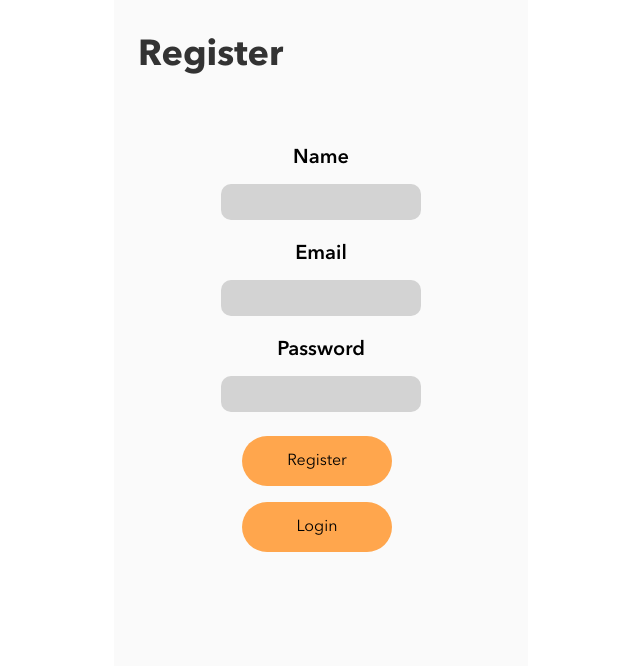
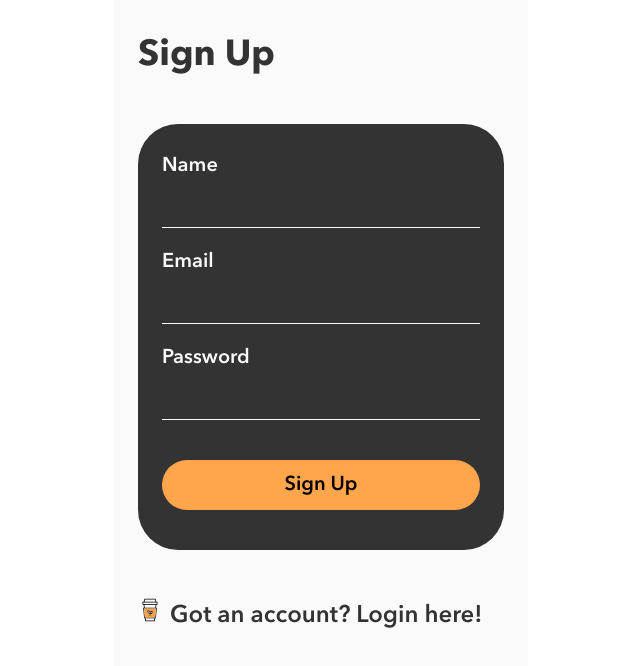
Before and after one commit to andriitaran/perfect-cup, a React (Create React App) app in the folder client/: page /register in a window 1280 px wide. Shown: the top 666 px of the page, without its empty margins (319-959 px from the left). Built offline with nearby package versions, Linux system fonts and the light colour scheme.

Commit message:
Perfect Cup V 1.0.8. Register/Login components styling finished, ready for deployment.

```diff
--- a/client/src/components/Discover.js
+++ b/client/src/components/Discover.js
@@ -98,7 +98,7 @@ class Discover extends Component {
                   this.titleCase(this.state.selectedShop.street)}
               </span>
               <span className="discover-container__map--window-hours">
-                {this.state.selectedShop.hours}
+                7AM - 8PM
               </span>
             </div>
           </InfoWindow>
--- a/client/src/components/Login.js
+++ b/client/src/components/Login.js
@@ -1,6 +1,7 @@
 import React, { Component } from "react";
 import { Link } from "react-router-dom";
 import axios from "axios";
+import ProfileLogo from "../assets/icons/profile_logo.svg";
 
 class Login extends Component {
   handleLogin = event => {
@@ -54,7 +55,10 @@ class Login extends Component {
             </button>
           </form>
           <Link to="/register">
-            <button className="login-container__register">Register</button>
+            <img className="login-container__cup" src={ProfileLogo} />
+            <span className="login-container__register">
+              Sign up with email
+            </span>
           </Link>
         </div>
       </section>
--- a/client/src/components/PourOver.js
+++ b/client/src/components/PourOver.js
@@ -48,21 +48,13 @@ export default class PourOver extends Component {
     const step6 = "Give brewer a gentle swirl";
     const step7 = "Let the water drain through and serve";
     const arr = [
-      // { text: step1, time: 5000 },
-      // { text: step2, time: 15000 },
-      // { text: step3, time: 15000 },
-      // { text: step4, time: 30000 },
-      // { text: step5, time: 60000 },
-      // { text: step6, time: 5000 },
-      // { text: step7, time: 30000 }
-
-      { text: step1, time: 3000 },
-      { text: step2, time: 3000 },
-      { text: step3, time: 3000 },
-      { text: step4, time: 3000 },
-      { text: step5, time: 3000 },
-      { text: step6, time: 3000 },
-      { text: step7, time: 3000 }
+      { text: step1, time: 5000 },
+      { text: step2, time: 15000 },
+      { text: step3, time: 15000 },
+      { text: step4, time: 30000 },
+      { text: step5, time: 60000 },
+      { text: step6, time: 5000 },
+      { text: step7, time: 30000 }
     ];
 
     this.setState(
--- a/client/src/components/Register.js
+++ b/client/src/components/Register.js
@@ -1,6 +1,7 @@
 import React, { Component } from "react";
 import { Link } from "react-router-dom";
 import axios from "axios";
+import ProfileLogo from "../assets/icons/profile_logo.svg";
 
 class Register extends Component {
   handleRegister = event => {
@@ -22,7 +23,7 @@ class Register extends Component {
     return (
       <section className="register">
         <div className="register-container">
-          <span className="register-container__header">Register</span>
+          <span className="register-container__header">Sign Up</span>
           <form
             className="register-container__form"
             action="submit"
@@ -67,11 +68,14 @@ class Register extends Component {
               className="register-container__form--register"
               type="submit"
             >
-              Register
+              Sign Up
             </button>
           </form>
           <Link to="/login">
-            <button className="register-container__login">Login</button>
+            <img className="register-container__cup" src={ProfileLogo} />
+            <span className="register-container__login">
+              Got an account? Login here!
+            </span>
           </Link>
         </div>
       </section>
--- a/client/src/styles/main.css
+++ b/client/src/styles/main.css
@@ -240,9 +240,6 @@ a {
   -webkit-box-direction: normal;
       -ms-flex-direction: column;
           flex-direction: column;
-  -webkit-box-align: center;
-      -ms-flex-align: center;
-          align-items: center;
 }
 
 .register-container__header {
@@ -254,6 +251,7 @@ a {
 }
 
 .register-container__form {
+  color: #fafafa;
   display: -webkit-box;
   display: -ms-flexbox;
   display: flex;
@@ -261,10 +259,12 @@ a {
   -webkit-box-direction: normal;
       -ms-flex-direction: column;
           flex-direction: column;
-  -webkit-box-align: center;
-      -ms-flex-align: center;
-          align-items: center;
-  padding-top: 64px;
+  margin-top: 48px;
+  margin-bottom: 48px;
+  padding: 24px;
+  background: #333333;
+  border-radius: 40px;
+  width: 366px;
 }
 
 .register-container__form--name, .register-container__form--email, .register-container__form--password {
@@ -275,16 +275,17 @@ a {
 }
 
 .register-container__form--name-input, .register-container__form--email-input, .register-container__form--password-input {
-  background-color: #d3d3d3;
   font-family: Avenir Regular;
-  font-size: 14px;
+  font-size: 16px;
   line-height: 20px;
-  padding-left: 16px;
-  width: 200px;
+  color: #fafafa;
+  background: #333333;
+  width: 318px;
   height: 36px;
-  border-radius: 10px;
   border: none;
+  border-bottom: 1px solid #fafafa;
   margin-bottom: 16px;
+  padding-bottom: 0;
 }
 
 .register-container__form--name-input:focus, .register-container__form--email-input:focus, .register-container__form--password-input:focus {
@@ -296,15 +297,15 @@ a {
 }
 
 .register-container__form--register {
-  width: 150px;
+  width: 100%;
   height: 50px;
   background-color: #ffa64d;
-  margin-top: 8px;
+  margin-top: 24px;
   margin-bottom: 16px;
   margin-right: 8px;
-  font-family: Avenir Regular;
-  font-size: 16px;
-  line-height: 20px;
+  font-family: Avenir Demi Bold;
+  font-size: 20px;
+  line-height: 36px;
   border-radius: 50px;
   border: none;
 }
@@ -317,28 +318,31 @@ a {
   cursor: pointer;
 }
 
-.register-container__login {
-  -ms-flex-item-align: center;
-      -ms-grid-row-align: center;
-      align-self: center;
-  width: 150px;
-  height: 50px;
-  background-color: #ffa64d;
-  margin-bottom: 16px;
-  margin-right: 8px;
-  font-family: Avenir Regular;
-  font-size: 16px;
-  line-height: 20px;
-  border-radius: 50px;
-  border: none;
+.register-container__cup {
+  height: 24px;
+  padding-right: 8px;
 }
 
-.register-container__login:focus {
-  outline: none;
+.register-container__login {
+  margin: 0 auto;
+  padding-top: 48px;
+  font-family: Avenir Demi Bold;
+  font-size: 24px;
+  line-height: 36px;
 }
 
-.register-container__login:hover {
-  cursor: pointer;
+input:-webkit-autofill,
+input:-webkit-autofill:hover,
+input:-webkit-autofill:focus,
+textarea:-webkit-autofill,
+textarea:-webkit-autofill:hover,
+textarea:-webkit-autofill:focus,
+select:-webkit-autofill,
+select:-webkit-autofill:hover,
+select:-webkit-autofill:focus {
+  -webkit-transition: background-color 5000s ease-in-out 0s;
+  transition: background-color 5000s ease-in-out 0s;
+  -webkit-text-fill-color: #fafafa;
 }
 
 .login {
@@ -359,9 +363,6 @@ a {
   -webkit-box-direction: normal;
       -ms-flex-direction: column;
           flex-direction: column;
-  -webkit-box-align: center;
-      -ms-flex-align: center;
-          align-items: center;
 }
 
 .login-container__header {
@@ -373,6 +374,7 @@ a {
 }
 
 .login-container__form {
+  color: #fafafa;
   display: -webkit-box;
   display: -ms-flexbox;
   display: flex;
@@ -380,10 +382,12 @@ a {
   -webkit-box-direction: normal;
       -ms-flex-direction: column;
           flex-direction: column;
-  -webkit-box-align: center;
-      -ms-flex-align: center;
-          align-items: center;
-  padding-top: 64px;
+  margin-top: 48px;
+  margin-bottom: 48px;
+  padding: 24px;
+  background: #333333;
+  border-radius: 40px;
+  width: 366px;
 }
 
 .login-container__form--name, .login-container__form--email, .login-container__form--password {
@@ -394,20 +398,21 @@ a {
 }
 
 .login-container__form--name-input, .login-container__form--email-input, .login-container__form--password-input {
-  background-color: #d3d3d3;
   font-family: Avenir Regular;
-  font-size: 14px;
+  font-size: 16px;
   line-height: 20px;
-  padding-left: 16px;
-  width: 200px;
+  color: #fafafa;
+  background: #333333;
+  width: 318px;
   height: 36px;
-  border-radius: 10px;
   border: none;
+  border-bottom: 1px solid #fafafa;
   margin-bottom: 16px;
+  padding-bottom: 0;
 }
 
 .login-container__form--name-input:focus, .login-container__form--email-input:focus, .login-container__form--password-input:focus {
-  outline: none !important;
+  outline: none;
 }
 
 .login-container__form--name-input:hover, .login-container__form--email-input:hover, .login-container__form--password-input:hover {
@@ -415,15 +420,15 @@ a {
 }
 
 .login-container__form--login {
-  width: 150px;
+  width: 100%;
   height: 50px;
   background-color: #ffa64d;
-  margin-top: 8px;
+  margin-top: 24px;
   margin-bottom: 16px;
   margin-right: 8px;
-  font-family: Avenir Regular;
-  font-size: 16px;
-  line-height: 20px;
+  font-family: Avenir Demi Bold;
+  font-size: 20px;
+  line-height: 36px;
   border-radius: 50px;
   border: none;
 }
@@ -436,28 +441,18 @@ a {
   cursor: pointer;
 }
 
-.login-container__register {
-  -ms-flex-item-align: center;
-      -ms-grid-row-align: center;
-      align-self: center;
-  width: 150px;
-  height: 50px;
-  background-color: #ffa64d;
-  margin-bottom: 16px;
-  margin-right: 8px;
-  font-family: Avenir Regular;
-  font-size: 16px;
-  line-height: 20px;
-  border-radius: 50px;
-  border: none;
+.login-container__cup {
+  padding-left: 48px;
+  padding-right: 8px;
+  height: 24px;
 }
 
-.login-container__register:focus {
-  outline: none;
-}
-
-.login-container__register:hover {
-  cursor: pointer;
+.login-container__register {
+  margin: 0 auto;
+  padding-top: 48px;
+  font-family: Avenir Demi Bold;
+  font-size: 24px;
+  line-height: 36px;
 }
 
 .profile {
--- a/client/src/styles/partials/_register.scss
+++ b/client/src/styles/partials/_register.scss
@@ -8,31 +8,37 @@
     height: 736px;
     display: flex;
     flex-direction: column;
-    align-items: center;
+    // align-items: center;
     &__header {
       @include header(36px, 40px);
       width: 100%;
       color: $black;
     }
     &__form {
+      color: $white;
       display: flex;
       flex-direction: column;
-      align-items: center;
-      padding-top: 64px;
+      margin-top: 48px;
+      margin-bottom: 48px;
+      padding: 24px;
+      background: $black;
+      border-radius: 40px;
+      width: 366px;
       &--name,
       &--email,
       &--password {
         margin-bottom: 8px;
         @include subheader(20px, 36px);
         &-input {
-          background-color: #d3d3d3;
-          @include text(14px, 20px);
-          padding-left: 16px;
-          width: 200px;
+          @include text(16px, 20px);
+          color: $white;
+          background: $black;
+          width: 318px;
           height: 36px;
-          border-radius: 10px;
           border: none;
+          border-bottom: 1px solid$white;
           margin-bottom: 16px;
+          padding-bottom: 0;
           &:focus {
             outline: none !important;
           }
@@ -42,13 +48,13 @@
         }
       }
       &--register {
-        width: 150px;
+        width: 100%;
         height: 50px;
         background-color: #ffa64d;
-        margin-top: 8px;
+        margin-top: 24px;
         margin-bottom: 16px;
         margin-right: 8px;
-        @include text(16px, 20px);
+        @include subheader(20px, 36px);
         border-radius: 50px;
         border: none;
         &:focus {
@@ -59,22 +65,27 @@
         }
       }
     }
+    &__cup {
+      height: 24px;
+      padding-right: 8px;
+    }
     &__login {
-      align-self: center;
-      width: 150px;
-      height: 50px;
-      background-color: #ffa64d;
-      margin-bottom: 16px;
-      margin-right: 8px;
-      @include text(16px, 20px);
-      border-radius: 50px;
-      border: none;
-      &:focus {
-        outline: none;
-      }
-      &:hover {
-        cursor: pointer;
-      }
+      margin: 0 auto;
+      padding-top: 48px;
+      @include subheader(24px, 36px);
     }
   }
 }
+
+input:-webkit-autofill,
+input:-webkit-autofill:hover,
+input:-webkit-autofill:focus,
+textarea:-webkit-autofill,
+textarea:-webkit-autofill:hover,
+textarea:-webkit-autofill:focus,
+select:-webkit-autofill,
+select:-webkit-autofill:hover,
+select:-webkit-autofill:focus {
+  transition: background-color 5000s ease-in-out 0s;
+  -webkit-text-fill-color: $white;
+}
```
Also changed, not shown: client/src/components/FrenchPress.js (+0 -8 lines), client/src/styles/partials/_login.scss (+26 -27 lines), client/src/assets/icons/2687598.svg (added), 1 other file (tests, documents, lock files or other folders).
